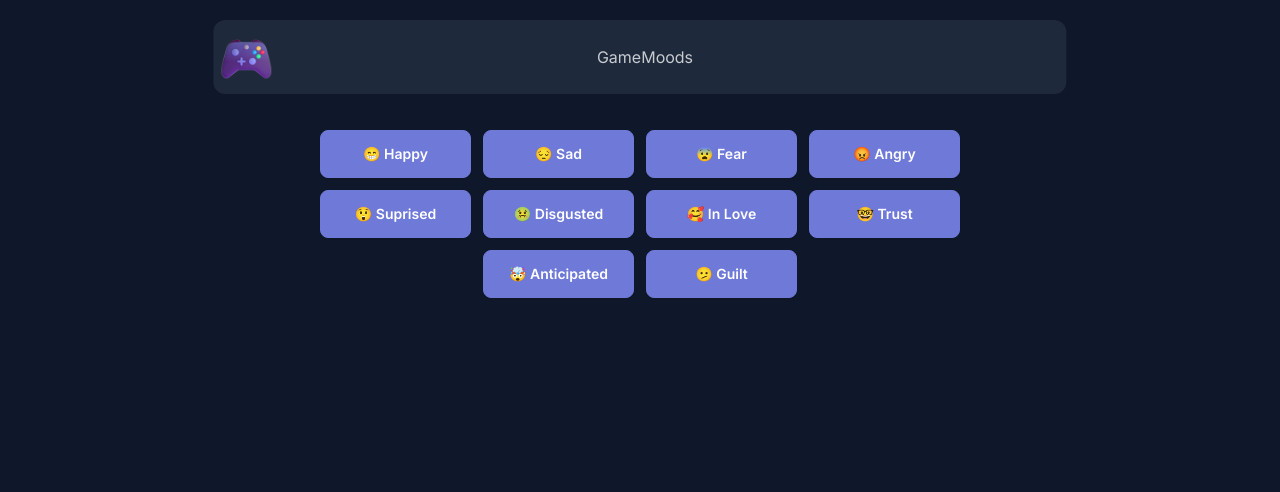
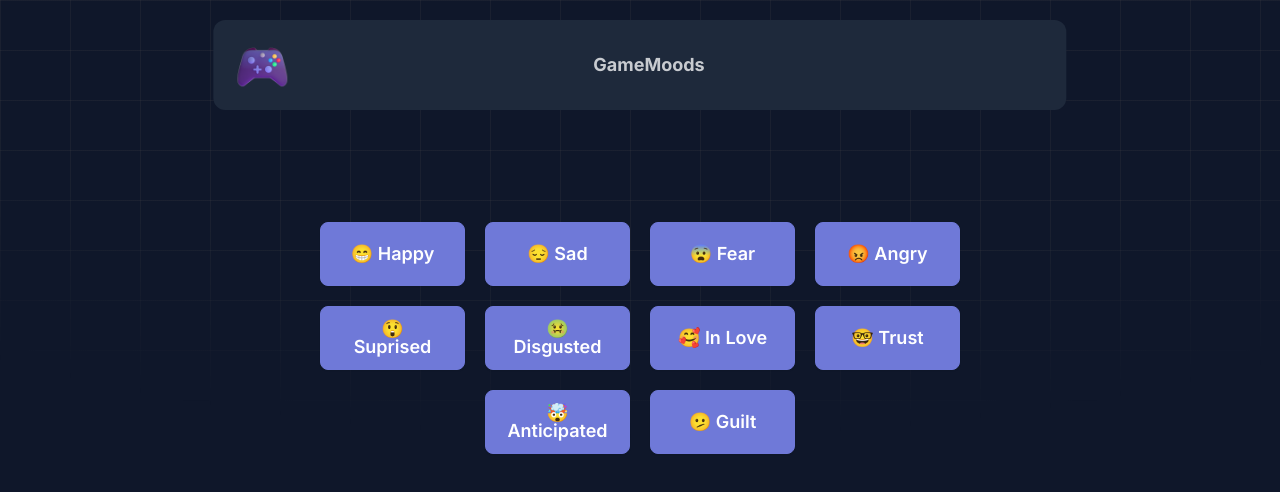
Before and after one commit to aslakaaj/game-mood, a Next.js app: page / in a window 1280 px wide. Shown: the top 492 px of the page. Built offline with nearby package versions, Linux system fonts and the light colour scheme.

Commit message:
Changed some of the styling

```diff
--- a/app/layout.js
+++ b/app/layout.js
@@ -7,18 +7,31 @@ import "./globals.css";
 const inter = Inter({ subsets: ["latin"] });
 
 export const metadata = {
-  title: "Create Next App",
-  description: "Generated by create next app",
+  title: "GameMoods",
+  description: "Find out what game to play next with the use of your emotion!",
 };
 
 export default function RootLayout({ children }) {
   return (
     <html data-theme="night" lang="en">
       <body className={inter.className}>
-        <nav className="bg-neutral relative left-1/2 -translate-x-1/2 w-2/3 mt-5 py-3 px-2 rounded-xl md:w-50 flex justify-between items-center">
-          <Link href="/"><Image src={controller} width={50} height={50} alt="controller logo" /></Link>
-          <Link className="hover:bg-white hover:bg-opacity-20 p-2 rounded-lg" href="/"><h3>GameMoods</h3></Link>
-          <div className="w-10"></div>
+          <div className="absolute bottom-0 left-0 right-0 top-0 bg-[linear-gradient(to_right,#4f4f4f2e_1px,transparent_1px),linear-gradient(to_bottom,#4f4f4f2e_1px,transparent_1px)] bg-[size:70px_50px] [mask-image:radial-gradient(ellipse_80%_50%_at_50%_0%,#000_70%,transparent_110%)]"></div>
+        <nav className="bg-neutral relative left-1/2 -translate-x-1/2 w-2/3 mt-5 py-3 px-4 rounded-xl md:w-50 flex justify-between items-center">
+          <Link href="/" className="hover:bg-white hover:bg-opacity-20 p-2 rounded-lg">
+            <Image
+              src={controller}
+              width={50}
+              height={50}
+              alt="controller logo"
+            />
+          </Link>
+          <Link
+            className="hover:bg-white hover:bg-opacity-20 p-2 rounded-lg"
+            href="/"
+          >
+            <h1 className="font-bold text-lg">GameMoods</h1>
+          </Link>
+          <div className=" w-12"></div>
         </nav>
         {children}
       </body>
--- a/app/page.js
+++ b/app/page.js
@@ -2,17 +2,17 @@ import Link from "next/link";
 
 export default function Home () {
 return(
-    <div className="grid mt-9 grid-cols-2 md:grid-cols-4 gap-3 w-1/2 relative left-1/2 -translate-x-1/2">
-        <Link href={"/games/happiness"} className="btn btn-active btn-secondary text-white">😁 Happy</Link>
-        <Link href={"/games/sadness"} className="btn btn-active btn-secondary text-white">😔 Sad</Link>
-        <Link href={"/games/fear"} className="btn btn-active btn-secondary text-white">😨 Fear</Link>
-        <Link href={"/games/anger"} className="btn btn-active btn-secondary text-white">😡 Angry</Link>
-        <Link href={"/games/suprise"} className="btn btn-active btn-secondary text-white">😲 Suprised</Link>
-        <Link href={"/games/disgust"} className="btn btn-active btn-secondary text-white">🤢 Disgusted</Link>
-        <Link href={"/games/love"} className="btn btn-active btn-secondary text-white">🥰 In Love</Link>
-        <Link href={"/games/trust"} className="btn btn-active btn-secondary text-white">🤓 Trust</Link>
-        <Link href={"/games/anticipation"} className="btn btn-active btn-secondary text-white md:col-start-2">🤯 Anticipated</Link>
-        <Link href={"/games/guilt"} className="btn btn-active btn-secondary text-white">🫤 Guilt</Link>
+    <div className="grid mt-28 grid-cols-2 md:grid-cols-4 gap-5 w-1/2 relative left-1/2 -translate-x-1/2">
+        <Link href={"/games/happiness"} className="btn btn-active btn-secondary btn-lg text-white">😁 Happy</Link>
+        <Link href={"/games/sadness"} className="btn btn-active btn-secondary btn-lg text-white">😔 Sad</Link>
+        <Link href={"/games/fear"} className="btn btn-active btn-secondary btn-lg text-white">😨 Fear</Link>
+        <Link href={"/games/anger"} className="btn btn-active btn-secondary btn-lg text-white">😡 Angry</Link>
+        <Link href={"/games/surprise"} className="btn btn-active btn-secondary btn-lg text-white">😲 Suprised</Link>
+        <Link href={"/games/disgust"} className="btn btn-active btn-secondary btn-lg text-white">🤢 Disgusted</Link>
+        <Link href={"/games/love"} className="btn btn-active btn-secondary btn-lg text-white">🥰 In Love</Link>
+        <Link href={"/games/trust"} className="btn btn-active btn-secondary btn-lg text-white">🤓 Trust</Link>
+        <Link href={"/games/anticipation"} className="btn btn-active btn-secondary btn-lg text-white md:col-start-2">🤯 Anticipated</Link>
+        <Link href={"/games/guilt"} className="btn btn-active btn-secondary btn-lg text-white">🫤 Guilt</Link>
     </div>
 );
 }
--- a/components/RecommenderPage.js
+++ b/components/RecommenderPage.js
@@ -1,6 +1,7 @@
 "use client";
 import LoadingVideo from "@/components/LoadingVideo";
 import SearchComponent from "@/components/SearchComponent";
+import { notFound } from "next/navigation";
 import { useState, useEffect } from "react";
 import { Suspense } from "react";
 
@@ -31,7 +32,10 @@ export default function RecommenderPage({ params, data }) {
   }
 
   if (filteredArray.length === 0 || indexes.length === 0) {
-    return <div>Loading...</div>;
+    if (params.slug != data.Feeling.toLowerCase()) {
+      return notFound();
+    }
+    return <span className="loading loading-spinner loading-lg absolute left-1/2 top-1/2 -translate-x-1/2"></span>;
   }
 
   return (
@@ -49,13 +53,13 @@ export default function RecommenderPage({ params, data }) {
           </h2>
         </div>
         <p>{filteredArray[indexes[index]].Description}</p>
-        <div className="card-actions justify-end">
+        <div className="card-actions justify-end mt-5">
           {index > 0 && (
-            <button className="btn btn-secondary" onClick={prevClickHandler}>
+            <button className="btn btn-secondary text-white" onClick={prevClickHandler}>
               Previous
             </button>
           )}
-          <button className="btn btn-secondary" onClick={nextClickHandler}>
+          <button className="btn btn-secondary text-white" onClick={nextClickHandler}>
             Next!
           </button>
         </div>
```
